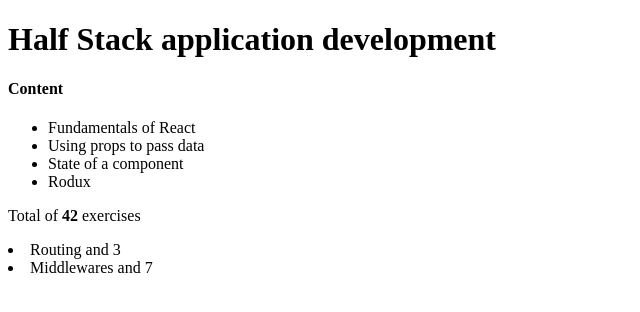
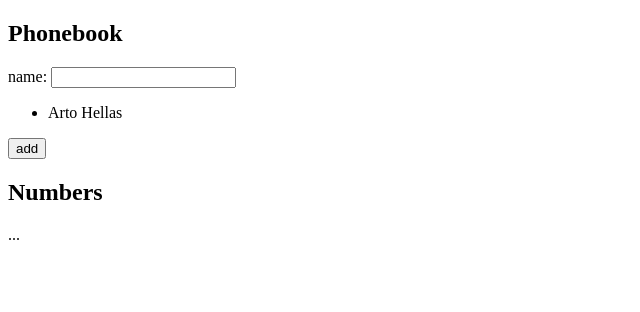
Before and after one commit to Adecas-Eg/Part0, a React (Vite) app in the folder part1/: page / in a window 1280 px wide. Shown: the top 312 px of the page, without its empty margins (0-640 px from the left). Built offline with nearby package versions, Linux system fonts and the light colour scheme.

Commit message:
part 2.6

```diff
--- a/part1/src/App.jsx
+++ b/part1/src/App.jsx
@@ -1,50 +1,52 @@
-import Course from "./components/Course";
+import { useState } from "react";
 
 const App = () => {
-  const course = {
-    id: 1,
-    name: "Half Stack application development",
-    parts: [
-      {
-        name: "Fundamentals of React",
-        exercises: 10,
-        id: 1,
-      },
-      {
-        name: "Using props to pass data",
-        exercises: 7,
-        id: 2,
-      },
-      {
-        name: "State of a component",
-        exercises: 14,
-        id: 3,
-      },
-      {
-        name: "Rodux",
-        exercises: 11,
-        id: 4,
-      },
-      {
-        name: 'Node.js',
-        id: 7,
-        parts: [
-          {
-            name: 'Routing',
-            exercises: 3,
-            id: 1
-          },
-          {
-            name: 'Middlewares',
-            exercises: 7,
-            id: 2
-          }
-        ]
-      }
-    ],
+  const [persons, setPersons] = useState([{ name: "Arto Hellas", id: 1 }]);
+  const [newName, setNewName] = useState("");
+
+  const [showAll, setShowAll] = useState(true);
+
+  // const notesToShow = showAll
+  //   ? notes
+  //   : notes.filter((note) => note.important === true);
+
+  // const persons = showAll ? persons
+
+  const addName = (event) => {
+    event.preventDefault();
+    const personObject = {
+      name: newName,
+      id: persons.length + 1,
+    };
+    setPersons(persons.concat(personObject));
+    setNewName("");
+    console.log(persons);
   };
 
-  return <Course course={course} />;
+
+  const handleNewName = (event) => {
+    setNewName(event.target.value);
+  };
+
+  return (
+    <div>
+      <h2>Phonebook</h2>
+      <form onSubmit={addName}>
+        <div>
+          name: <input  value={newName}
+          onChange={handleNewName}/>
+        </div>
+        <ul>
+          {persons.map((person) => <li key={person.id}>  {person.name} </li>)}
+        </ul>
+        <div>
+          <button type="submit">add</button>
+        </div>
+      </form>
+      <h2>Numbers</h2>
+      ...
+    </div>
+  );
 };
 
 export default App;
--- a/part1/src/components/Course.jsx
+++ b/part1/src/components/Course.jsx
@@ -26,10 +26,15 @@ const Course = ({ course }) => {
       </p>
       {course.parts.map((part) => {
         if (part.parts) {
-            <h4> {part.name}</h4>
-         return part.parts.map((subPart) => <li key={subPart.id}> {subPart.name} and {subPart.exercises}</li>)
+          <h4> {part.naxme}</h4>;
+          return part.parts.map((subPart) => (
+            <li key={subPart.id}>
+              {" "}
+              {subPart.name} and {subPart.exercises}
+            </li>
+          ));
         } else {
-          return null
+          return null;
         }
       })}
     </div>
--- a/part1/src/main.jsx
+++ b/part1/src/main.jsx
@@ -19,7 +19,6 @@ const notes = [
     important: true,
   },
 ];
-
 ReactDOM.createRoot(document.getElementById("root")).render(
   <App notes={notes} />
 );
```
